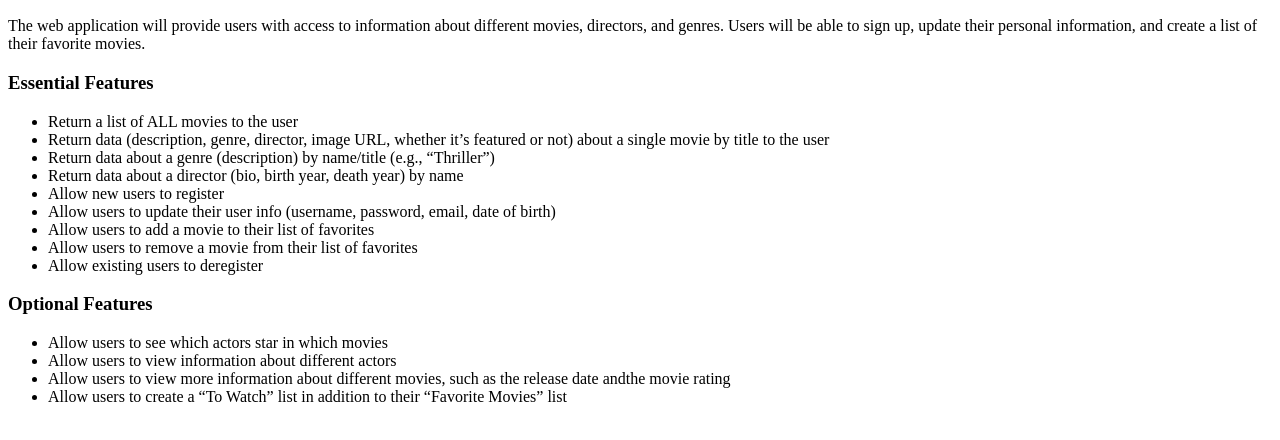
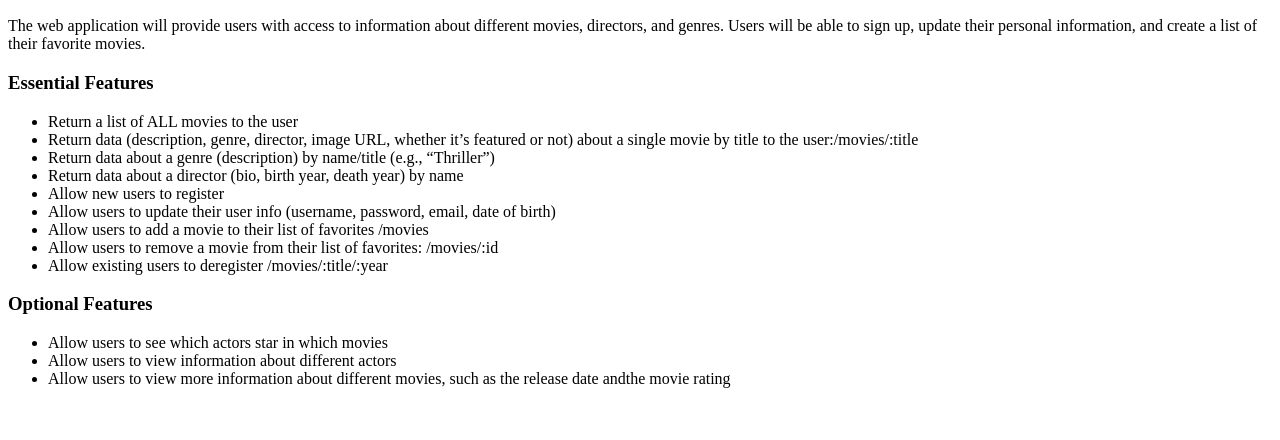
Before and after one commit to hanen13129/movie_api, a website: page public/documentation.html in a window 1280 px wide. Shown: the part 168-608 px from the top of the page. Drawn offline with Linux system fonts and the light colour scheme.

Commit message:
Update documentation.html

```diff
--- a/public/documentation.html
+++ b/public/documentation.html
@@ -24,7 +24,7 @@
       <li>Return a list of ALL movies to the user</li>
       <li>
         Return data (description, genre, director, image URL, whether it’s
-        featured or not) about a single movie by title to the user
+        featured or not) about a single movie by title to the user:/movies/:title
       </li>
       <li>
         Return data about a genre (description) by name/title (e.g., “Thriller”)
@@ -37,9 +37,9 @@
         Allow users to update their user info (username, password, email, date
         of birth)
       </li>
-      <li>Allow users to add a movie to their list of favorites</li>
-      <li>Allow users to remove a movie from their list of favorites</li>
-      <li>Allow existing users to deregister</li>
+      <li>Allow users to add a movie to their list of favorites /movies</li>
+      <li>Allow users to remove a movie from their list of favorites: /movies/:id</li>
+      <li>Allow existing users to deregister /movies/:title/:year</li>
     </ul>
     <h3>Optional Features</h3>
     <ul>
@@ -49,10 +49,7 @@
         Allow users to view more information about different movies, such as the
         release date andthe movie rating
       </li>
-      <li>
-        Allow users to create a “To Watch” list in addition to their “Favorite
-        Movies” list
-      </li>
+
     </ul>
 
   </body>
```
